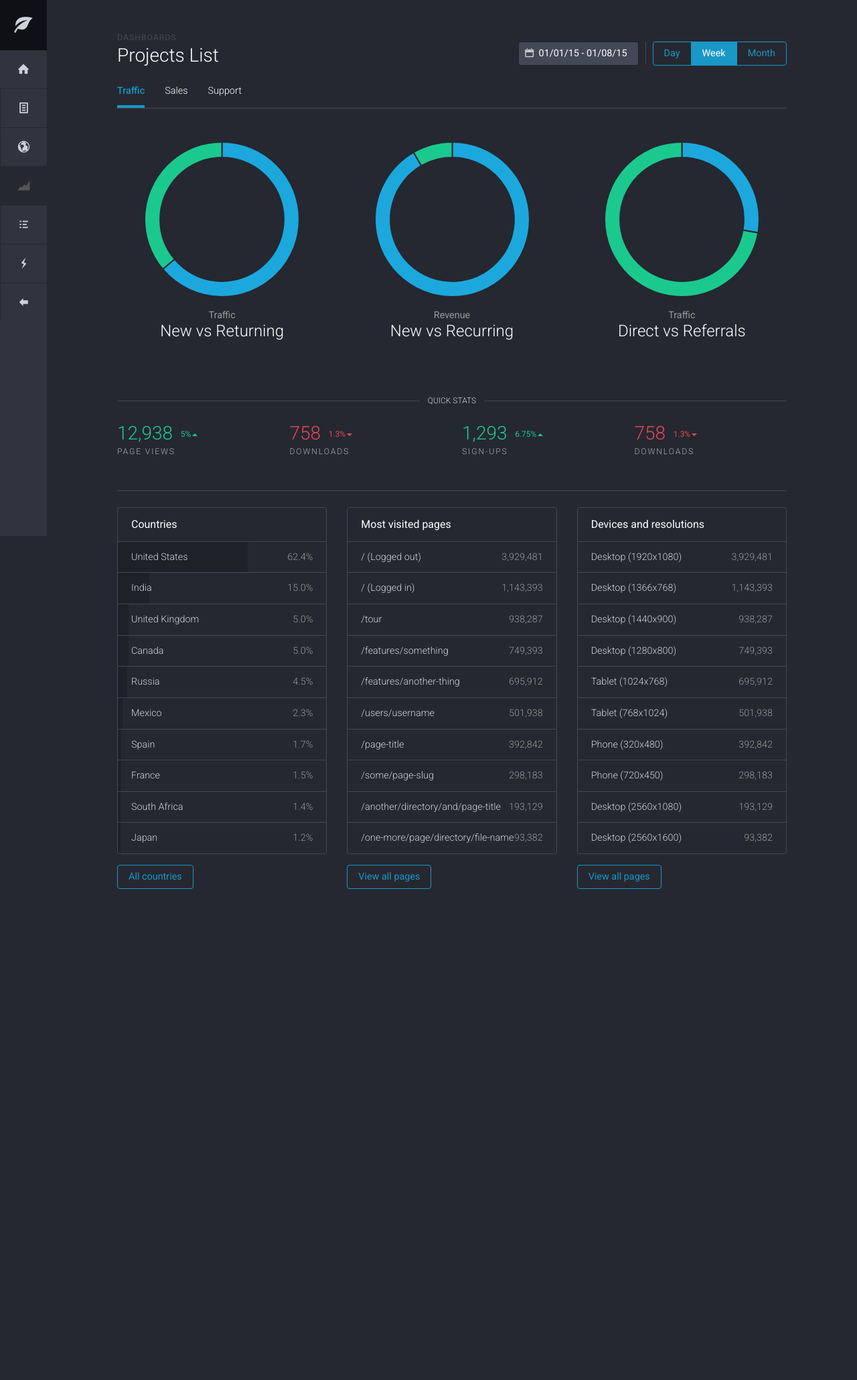
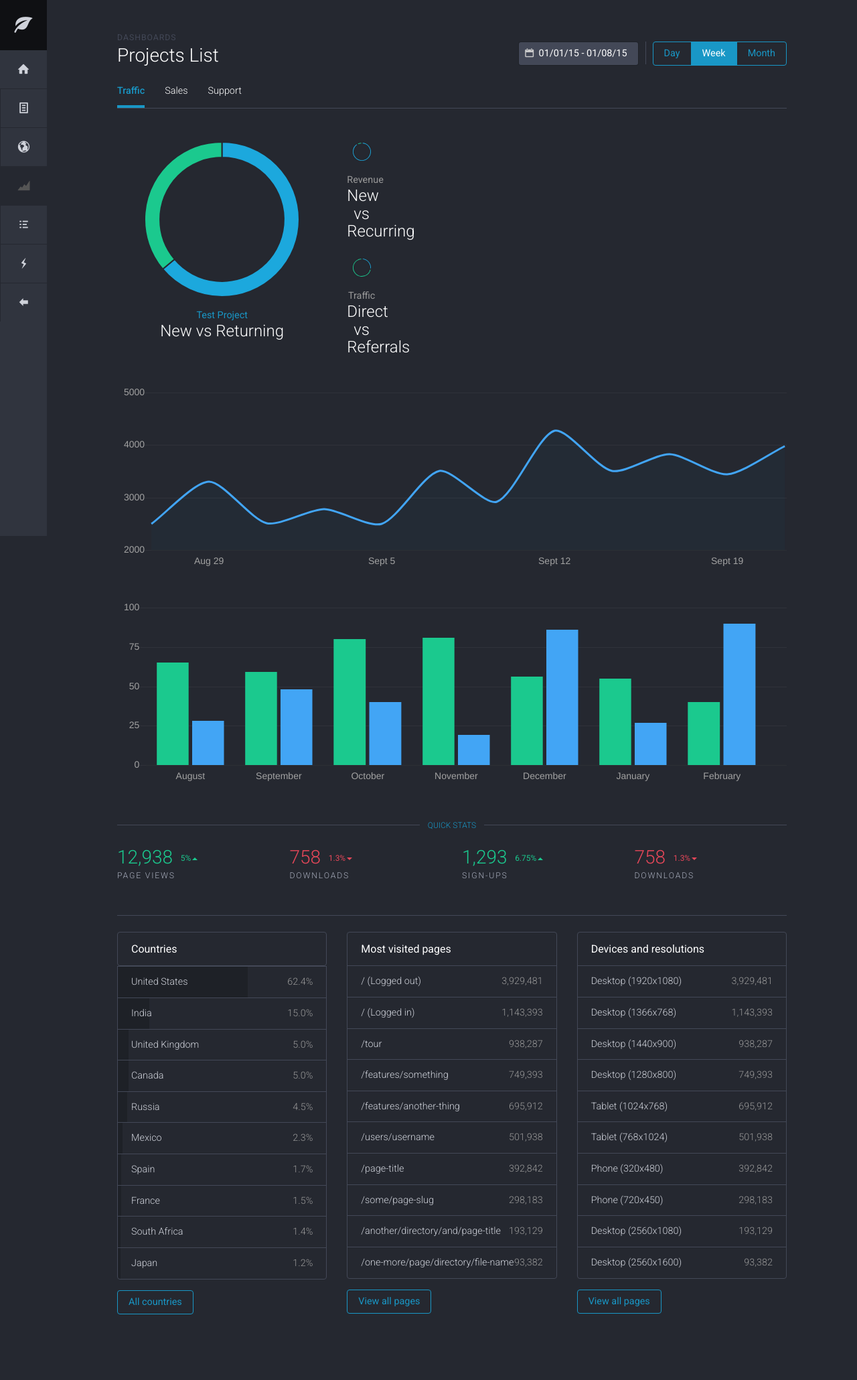
Before and after one commit to milesinada/QlickBook, a Django app: page /projects/list/ in a window 1280 px wide. Shown: the whole page at 67% size. Before the commit the page ends 1327 px from the top, so only its background shows below. Run offline with Django 4.2, Linux system fonts and the light colour scheme; data comes from the database, SQL or seed files in the repository; some libraries are stand-ins or nearby versions.

Commit message:
added project list/detail views

```diff
--- a/projects/urls.py
+++ b/projects/urls.py
@@ -1,7 +1,8 @@
 from django.urls import path
-from .views import DashboardPageView, ProjectListView
+from .views import DashboardPageView, ProjectListView, ProjectDetailView
 
 urlpatterns = [
     path('', DashboardPageView.as_view(), name='dashboard'),
     path('list/', ProjectListView.as_view(), name='project_list'),
+    path('<int:pk>/', ProjectDetailView.as_view(), name='project_detail'),
 ]
--- a/projects/views.py
+++ b/projects/views.py
@@ -1,4 +1,4 @@
-from django.views.generic import TemplateView, ListView
+from django.views.generic import TemplateView, ListView, DetailView
 from .models import Project
 
 # Create your views here.
@@ -8,3 +8,7 @@ class DashboardPageView(TemplateView):
 class ProjectListView(ListView):
     template_name = 'projects/list.html'
     model = Project
+
+class ProjectDetailView(DetailView):
+    template_name = 'projects/detail.html'
+    model = Project
--- a/templates/projects/list.html
+++ b/templates/projects/list.html
@@ -41,6 +41,8 @@
     <div class="tab-content">
       <div role="tabpanel" class="tab-pane active" id="traffic">
         <div class="row text-center m-t-md">
+
+          {% for project in project_list %}
           <div class="col-md-4 mb-5">
             <div class="w-3 mx-auto">
               <canvas
@@ -53,9 +55,11 @@
                 >
               </canvas>
             </div>
-            <strong class="text-muted">Traffic</strong>
+            <strong class="text-muted"><a href="{% url 'project_detail' project.id %}">{{ project.title }}</strong>
             <h4>New vs Returning</h4>
           </div>
+          {% endfor %}
+
           <div class="col-md-4 mb-4">
             <div class="w-3 mx-auto">
               <canvas
@@ -70,6 +74,7 @@
             <strong class="text-muted">Revenue</strong>
             <h4>New vs Recurring</h4>
           </div>
+
           <div class="col-md-4 mb-5">
             <div class="w-3 mx-auto">
               <canvas
```
Also changed, not shown: templates/projects/detail.html (+9 -0 lines).
